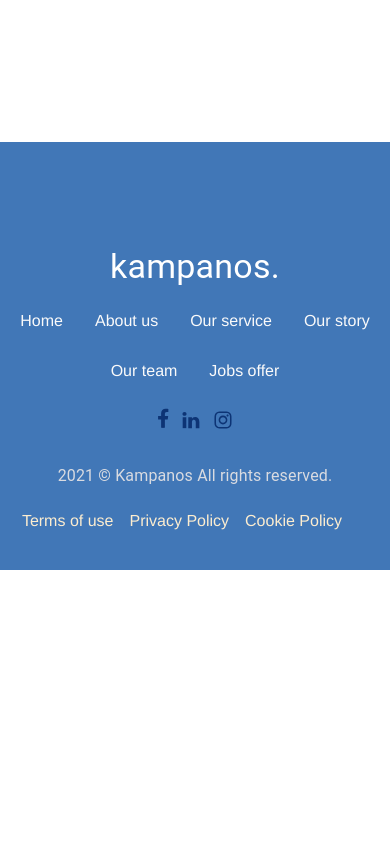
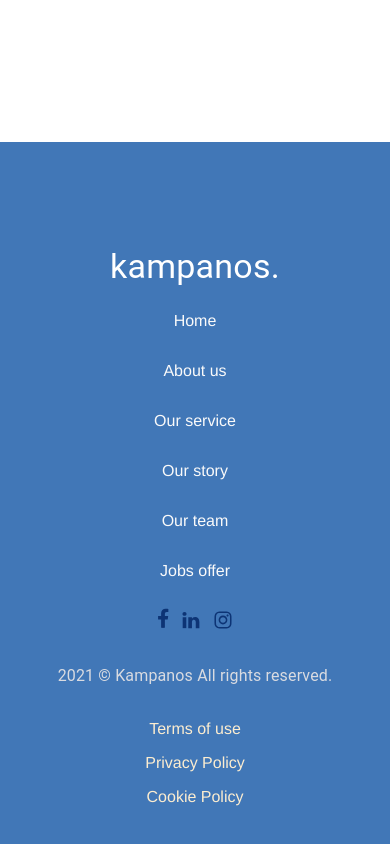
Before and after one commit to vfiedlerc/KampanosWebTranslated, a React (Create React App) app: page / in a window 390 px wide. Shown: the part 9979-10823 px from the top of the page. Before the commit the page ends 10549 px from the top, so only its background shows below. Built offline with nearby package versions, Linux system fonts and the light colour scheme.

Commit message:
footerResponsive

```diff
--- a/src/sections/Footer/Footer.js
+++ b/src/sections/Footer/Footer.js
@@ -1,10 +1,36 @@
 import React from 'react';
 
-import { Box, Grid, Link, Typography, Icon } from '@mui/material';
+import { Box, Grid, Link, Typography, Icon,  styled} from '@mui/material';
 
 import { ReactComponent as FacebookIcon } from '../../assets/FacebookIcon.svg';
 import { ReactComponent as LinkedinIcon } from '../../assets/LinkedinIcon.svg';
 import { ReactComponent as InstagramIcon } from '../../assets/InstagramIcon.svg';
+
+
+
+const Terms = styled('div')(({ theme }) => ({
+  padding: 0,
+  marginTop: '2rem',
+  [theme.breakpoints.down('sm')]: {
+   justifyContent: "center",
+   paddingRight: 0
+  },
+  [theme.breakpoints.between('sm', 'md')]: {
+    justifyContent: "center",
+   paddingRight: 0
+  },
+  [theme.breakpoints.between('md', 'lg')]: {
+    justifyContent: "right",
+   paddingRight: '3rem',
+  },
+  [theme.breakpoints.up('lg')]: {
+    justifyContent: "right",
+   paddingRight: '3rem',
+  },
+}));
+
+
+
 
 
 const Footer = () => {
@@ -42,25 +68,47 @@ const Footer = () => {
         </Grid>
 
 
-        <Grid item >
+        <Grid item
+
+        >
           <Grid container
             spacing={4} sx={{
               justifyContent: 'center',
               textAlign: 'center'
             }}>
-            <Grid item >
+            <Grid item
+             xs={12}
+             sm={12}
+             md={1}
+             lg={1}>
               <Link  href="#header" underline="hover" color="#FAFAFA" >Home</Link>
             </Grid>
-            <Grid item>
+            <Grid item
+            xs={12}
+            sm={12}
+            md={1}
+            lg={1}>
               <Link href="#about" underline="hover" color="#FAFAFA" >About us</Link>
             </Grid>
-            <Grid item>
+            <Grid item
+            xs={12}
+            sm={12}
+            md={1}
+            lg={1}>
               <Link  href="#service" underline="hover" color="#FAFAFA" >Our service</Link>
             </Grid>
-            <Grid item>
+            <Grid item
+            xs={12}
+            sm={12}
+            md={1}
+            lg={1}>
               <Link  href="#story" underline="hover" color="#FAFAFA" >Our story</Link>
             </Grid>
-            <Grid item >
+            <Grid item
+            xs={12}
+            sm={12}
+            md={1}
+            lg={1} >
               <Link   href="#team" underline="hover" color="#FAFAFA"  >Our team</Link>
             </Grid>
             <Grid item >
@@ -89,20 +137,31 @@ const Footer = () => {
             color="#D9DBE1"
           > 2021 © Kampanos All rights reserved.️ </Typography>
         </Grid>
+
+        <Terms>
         <Grid item >
-          <Grid container sx={{ paddingRight: '3rem' }} spacing={2} justifyContent="right">
-            <Grid item >
+          <Grid container  spacing={2} >
+            <Grid item xs={12}
+            sm={12}
+            md={1}
+            lg={1} >
               <Link underline="hover" color="#FCEDD0" href="#">Terms of use</Link>
             </Grid>
-            <Grid item>
+            <Grid item xs={12}
+            sm={12}
+            md={1}
+            lg={1}>
               <Link underline="hover" color="#FCEDD0" href="#">Privacy Policy</Link>
             </Grid>
-            <Grid item>
+            <Grid item xs={12}
+            sm={12}
+            md={1}
+            lg={1}>
               <Link underline="hover" color="#FCEDD0" href="#">Cookie Policy</Link>
             </Grid>
           </Grid>
         </Grid>
-
+        </Terms>
 
 
       </Grid>
```
